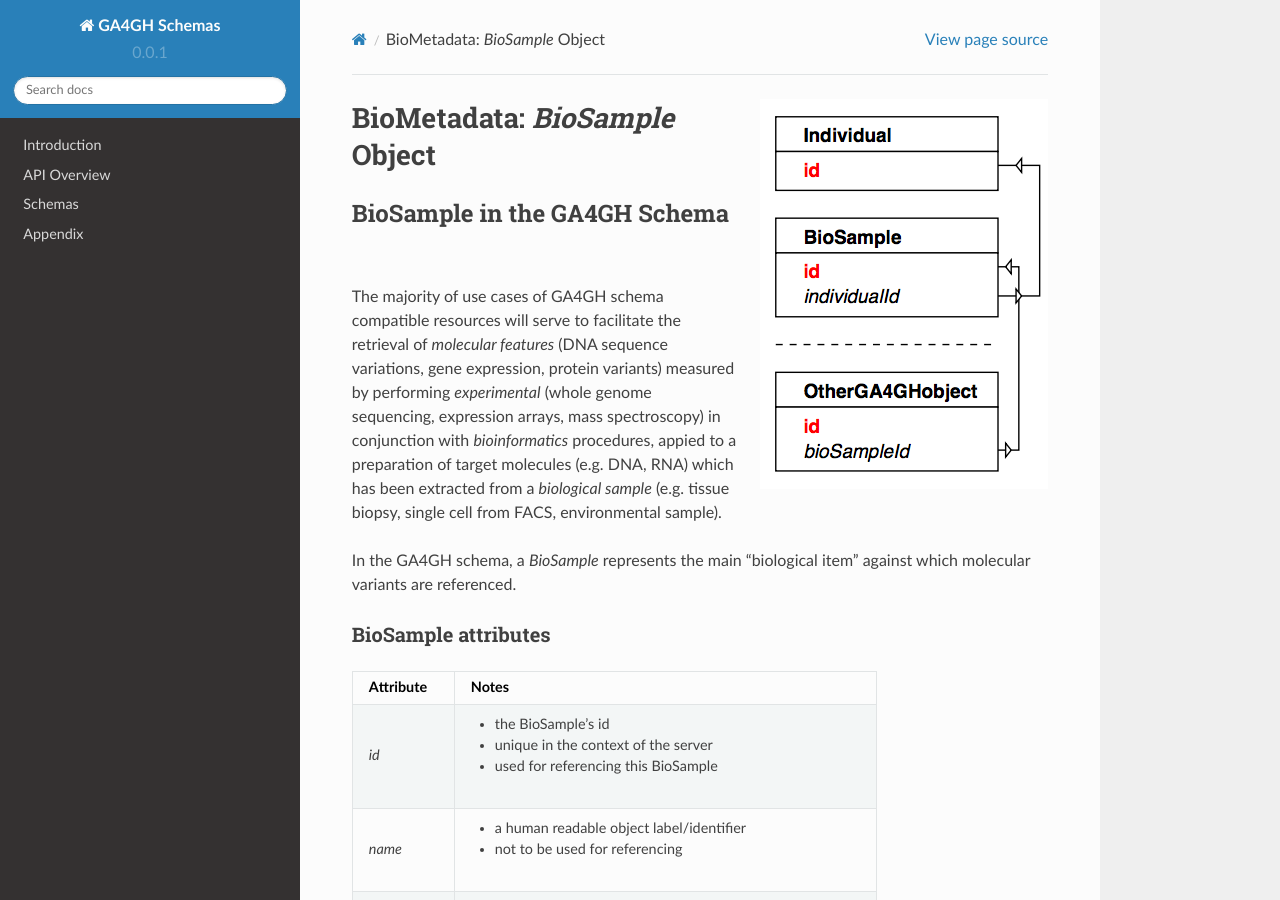
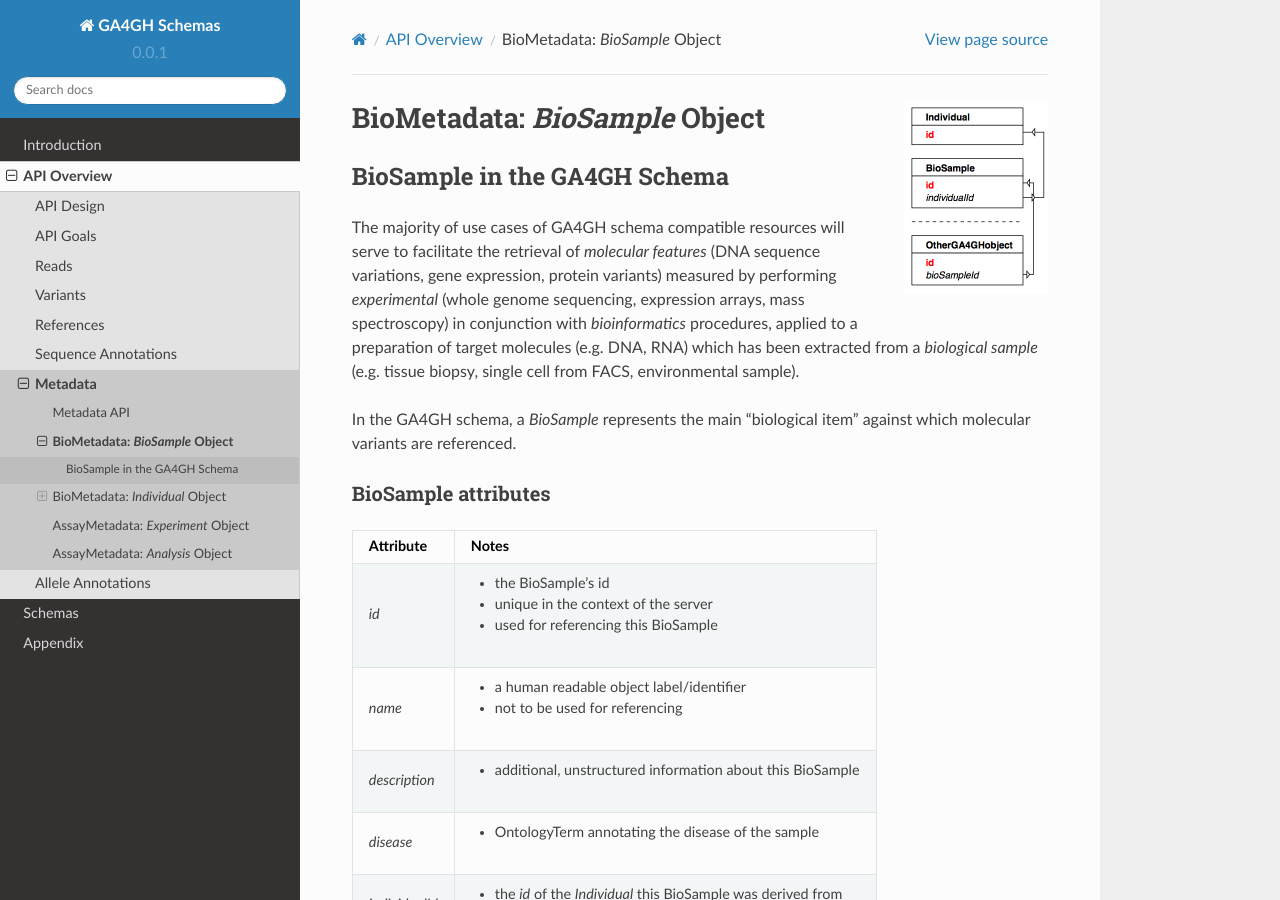
Before and after one commit to ga4gh/ga4gh-schemas, a Sphinx documentation site: the page built from doc/source/api/biometadata.rst, in a window 1280 px wide and 900 px high. Built offline with Sphinx 7.4.7 and the Read the Docs theme 2.0.0, drawn with Linux system fonts in a browser that asks for light colours; pages that are not in the unit, such as notebooks, are missing from menus.

Commit message:
Minor fixes, resize image, toctrees Remove UUID comment

```diff
--- a/doc/source/api/assaymetadata.rst
+++ b/doc/source/api/assaymetadata.rst
@@ -1,4 +1,8 @@
 .. _assaymetadata:
+
+.. image:: /_static/assaymetadata_schema.png
+   :scale: 50 %
+   :align: right
 
 .. _assaymetadata_experiment:
 
--- a/doc/source/api/biometadata.rst
+++ b/doc/source/api/biometadata.rst
@@ -1,6 +1,7 @@
 .. _biometadata:
 
 .. image:: /_static/biometadata_schema.png
+   :scale: 50 %
    :align: right
 
 .. _biometadata_biosample:
@@ -16,7 +17,7 @@
 schema compatible resources will serve to facilitate the retrieval of *molecular
 features* (DNA sequence variations, gene expression, protein variants) measured
 by performing *experimental* (whole genome sequencing, expression arrays, mass
-spectroscopy) in conjunction with *bioinformatics* procedures, appied to a
+spectroscopy) in conjunction with *bioinformatics* procedures, applied to a
 preparation of target molecules (e.g. DNA, RNA) which has been extracted from a
 *biological sample* (e.g. tissue biopsy, single cell from FACS,
 environmental sample).
--- a/doc/source/api/index.rst
+++ b/doc/source/api/index.rst
@@ -59,6 +59,8 @@
 
 .. toctree::
    metadata
+   biometadata
+   assaymetadata
 
 
 Allele Annotations
--- a/doc/source/api/metadata.rst
+++ b/doc/source/api/metadata.rst
@@ -24,12 +24,6 @@
 
 Metadata Records
 ----------------
-
-:ref:`BioSample<biometadata_biosample>`
-====================================
-
-:ref:`Individual<biometadata_Individual>`
-======================================
 
 :ref:`Dataset<metadata_dataset>`
 ====================================
```
Also changed, not shown: 1 other file.
